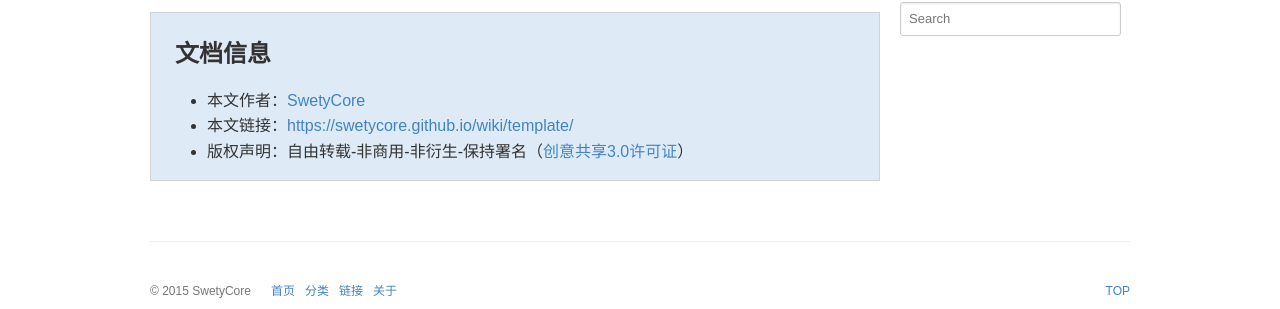
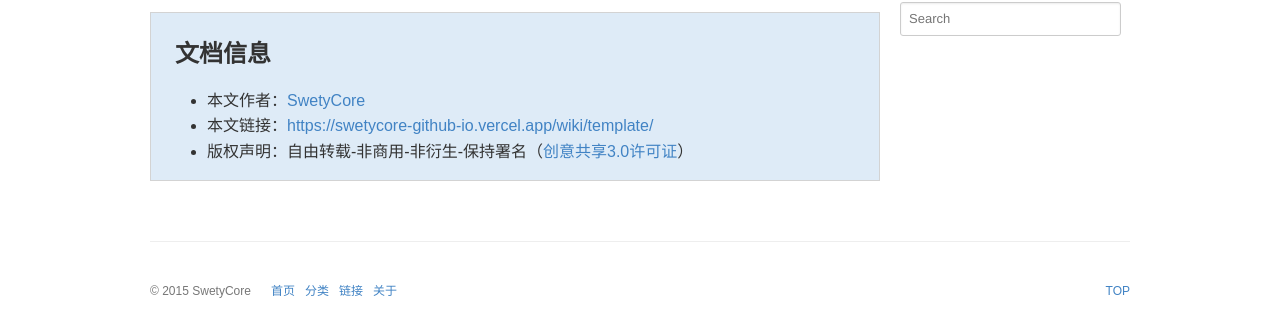
Before and after one commit to SwetyCore/swetycore.github.io, a Jekyll site: the page built from _wiki/template.md, in a window 1280 px wide. Shown: the part 240-549 px from the top of the page. Built offline with Jekyll 4.4.1, drawn with Linux system fonts in a browser that asks for light colours; some web fonts are replaced; a style sheet for code colours, icons or effects is not loaded; part of the change alters nothing that is shown.

Commit message:
Update _config.yml

```diff
--- a/_config.yml
+++ b/_config.yml
@@ -1,7 +1,7 @@
 # ---------------- #
 #   Main Configs   #
 # ---------------- #
-url: https://swetycore.github.io
+url: https://swetycore-github-io.vercel.app
 date_format: "ordinal"
 title: SwetyCore's blog
 subtitle: ""
```
